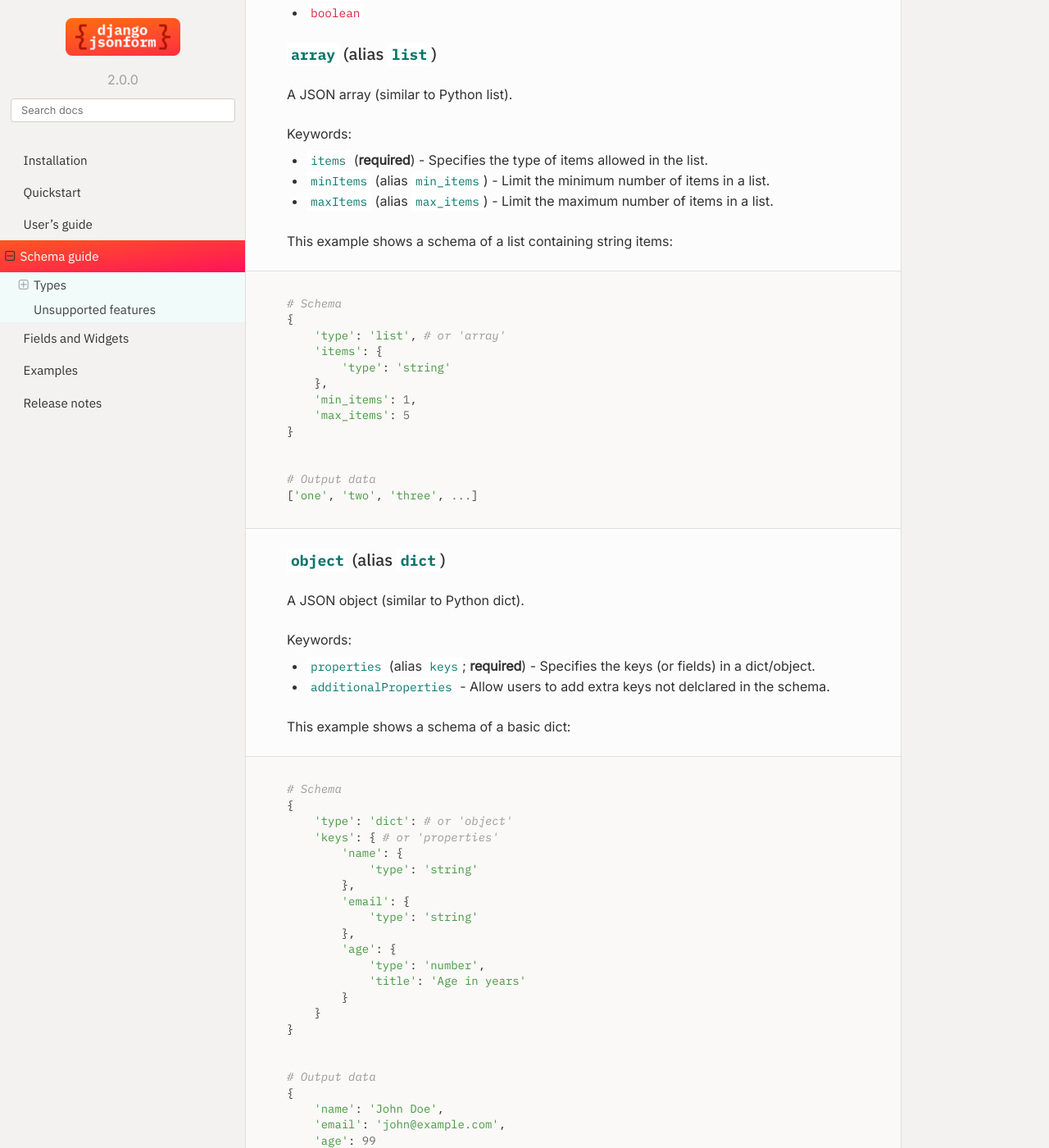
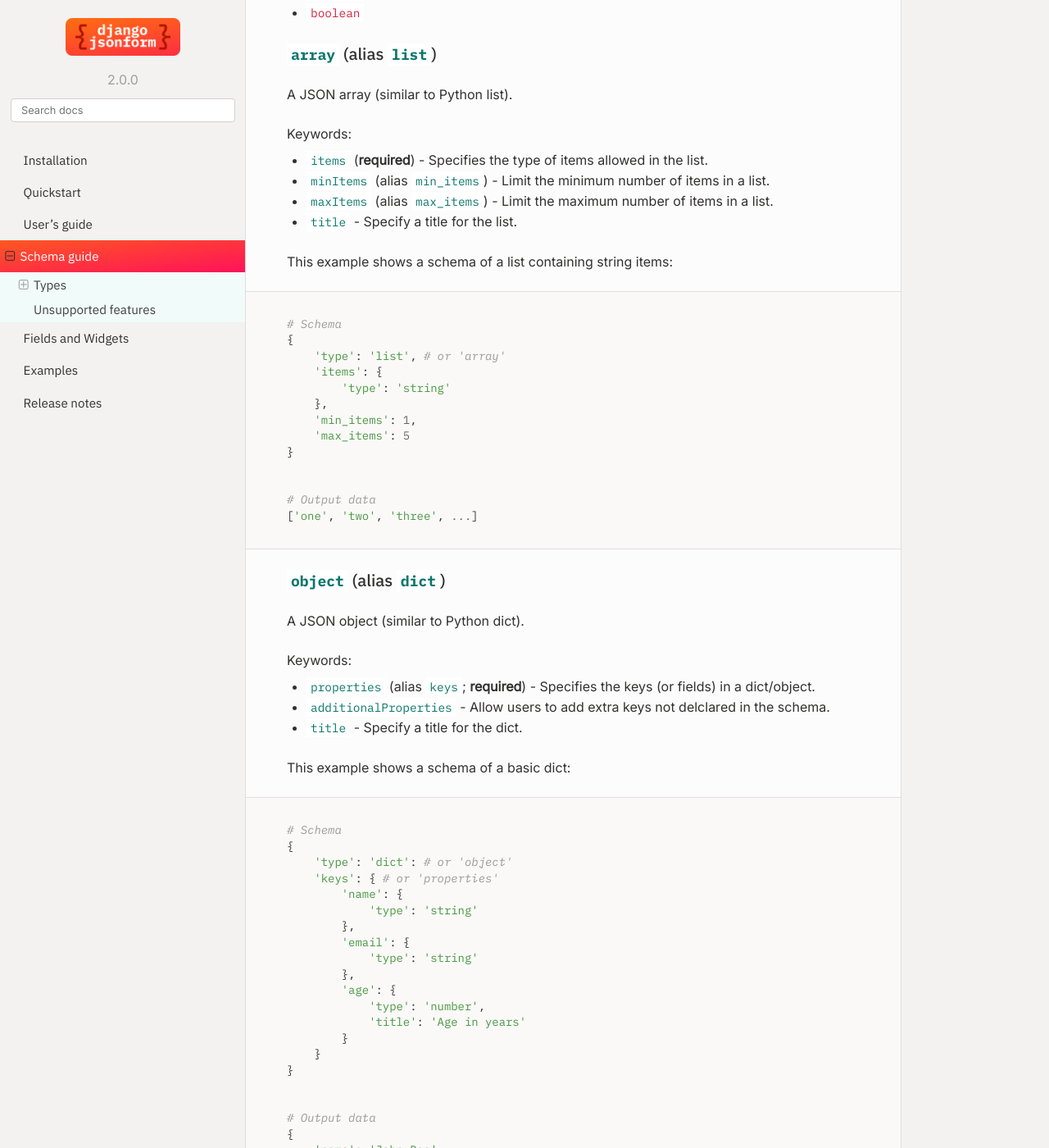
Before and after one commit to bhch/django-jsonform, a Sphinx documentation site: the page built from docs/schema.rst, in a window 1280 px wide and 1400 px high, scrolled down 582 px. Shown: the whole window at 82% size. Built offline with Sphinx 7.4.7 and the Read the Docs theme 2.0.0, drawn with Linux system fonts in a browser that asks for light colours; some of the changed text lies outside the part shown.

Commit message:
Improvements to docs

```diff
--- a/docs/examples.rst
+++ b/docs/examples.rst
@@ -49,7 +49,7 @@
 Image slider
 ------------
 
-This example shows you how you can store an image slider in JSON:
+This example shows you how you can store an image slider in JSON.
 
 First, let's look at the expected data structure:
 
--- a/docs/installation.rst
+++ b/docs/installation.rst
@@ -13,6 +13,10 @@
     $ pip install django-jsonform
 
 
+We also upload `pre-built packages <https://github.com/bhch/django-jsonform/releases>`_
+on Github in case pip or PyPI server isn't working.
+
+
 Update your project's settings:
 
 .. code-block:: python
--- a/docs/schema.rst
+++ b/docs/schema.rst
@@ -33,6 +33,7 @@
 - ``items`` (**required**) - Specifies the type of items allowed in the list.
 - ``minItems`` (alias ``min_items``) - Limit the minimum number of items in a list.
 - ``maxItems`` (alias ``max_items``) - Limit the maximum number of items in a list.
+- ``title`` - Specify a title for the list.
 
 This example shows a schema of a list containing string items:
 
@@ -64,6 +65,7 @@
   in a dict/object.
 - ``additionalProperties`` - Allow users to add extra keys not delclared in the
   schema.
+- ``title`` - Specify a title for the dict.
 
 This example shows a schema of a basic dict:
 
@@ -118,8 +120,8 @@
 
     # Output data
     {
-        'name': 'John Doe',
-        'Gender': 'Male',
+        'name': 'John Doe', # declared in the schema
+        'gender': 'Male', # added by the user
     }
 
 The keys added by the user will only be of ``string`` type.
```
